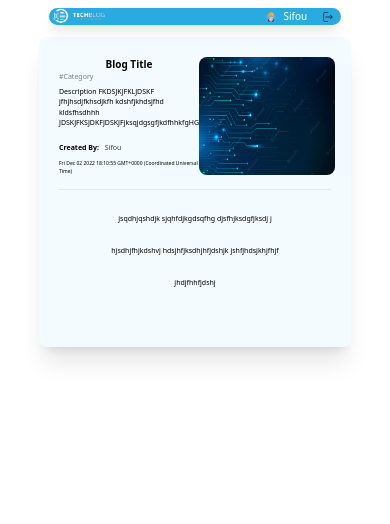
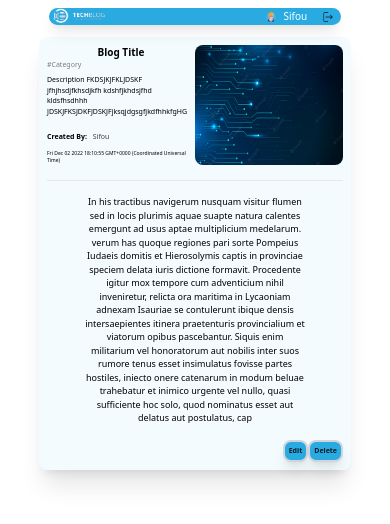
Before and after one commit to SifEddine05/TechBlog, a React (Create React App) app in the folder client/: page /blogs/1 in a window 390 px wide. Shown: the top 524 px of the page. Built offline with nearby package versions, Linux system fonts and the light colour scheme.

Commit message:
Show Blog page

```diff
--- a/client/src/pages/AddBlog.js
+++ b/client/src/pages/AddBlog.js
@@ -3,7 +3,6 @@
 import { useState } from "react";
 
 const AddBlog = () => {
-    const [title,Settitle] =useState('')
     const[Time,setTime]=useState(Date().toLocaleString())
     const getTime = ()=>{
         setTime(Date().toLocaleString())
--- a/client/src/pages/ShowBlog.js
+++ b/client/src/pages/ShowBlog.js
@@ -1,7 +1,17 @@
 import bg from '../assets/bg.jpg'
+import { useState ,useEffect} from "react";
+import { Link } from  "react-router-dom";
+
 const ShowBlog = () => {
+    const[visiblite,setvisiblite] =useState(true) ;
+    const MyBlog =()=>{ // test if the blog is created by the current user or not to give him the posibilte to edit and to delete our not
+        setvisiblite(true);
+        //this function must be excuted when we upload paeg
+    }
+    useEffect (MyBlog,[])
     return (
-    <div className="shadow-xl mx-[10%] rounded-lg bg-[#29abe2] my-[3%] bg-opacity-5 p-5">
+
+    <div  className="shadow-xl mx-[10%] rounded-lg bg-[#29abe2] my-[3%] bg-opacity-5 lg:p-5 md:p-4 sm:p-3 p-2">
         <div className='flex justify-between'>
             <div>
                 <h1 className='text-center lg:text-[40px] md:text-[30px]  sm:text-[20px]  text-[10px]   font-semibold  '>Blog Title</h1>
@@ -13,7 +23,19 @@ const ShowBlog = () => {
             <img src={bg} alt='blog' className='w-[50%]  sahdow-sm rounded-lg'/>
         </div>
         <hr className='mt-[5%] mb-[5%] '/>
-        <p className='text-left  mb-[10%] lg:text-[16px] md:text-[13px] sm:text-[10px] text-[7px] w-[75%] leading-8 text-center mx-auto'>jsqdhjqshdjk sjqhfdjkgdsqfhg djsfhjksdgfjksdj j hjsdhjfhjkdshvj hdsjhfjksdhjhfjdshjk jshfjhdsjkhjfhjf jhdjfhhfjdshj </p>
+        <p className='  mb-[5%] lg:text-[18px] md:text-[15px] sm:text-[12px] text-[9px] w-[75%] lg:leading-8  md:leading-6 sm:leading-4 leading-2 text-center mx-auto'>
+            In his tractibus navigerum nusquam visitur flumen sed in locis plurimis aquae suapte natura calentes emergunt ad usus aptae multiplicium medelarum. verum has quoque regiones pari sorte Pompeius Iudaeis domitis et Hierosolymis captis in provinciae speciem delata iuris dictione formavit.
+
+            Procedente igitur mox tempore cum adventicium nihil inveniretur, relicta ora maritima in Lycaoniam adnexam Isauriae se contulerunt ibique densis intersaepientes itinera praetenturis provincialium et viatorum opibus pascebantur.
+
+            Siquis enim militarium vel honoratorum aut nobilis inter suos rumore tenus esset insimulatus fovisse partes hostiles, iniecto onere catenarum in modum beluae trahebatur et inimico urgente vel nullo, quasi sufficiente hoc solo, quod nominatus esset aut delatus aut postulatus, cap
+        </p>
+        <div className='flex justify-end'>
+          {visiblite &&  <button className="  border-2 shadow-lg border-gray-300 text-gray-900 bg-[#29abe2] hover:cursor-pointer hover:text-white lg:text-[16px] font-semibold md:text-[13px] sm:text-[10px] text-[7px] rounded-lg focus:ring-blue-500 focus:border-blue-500 block   md:p-2.5 p-1 dark:bg-gray-700 dark:border-gray-600 dark:placeholder-gray-400 dark:text-white dark:focus:ring-blue-500 dark:focus:border-blue-500"  ><Link to='/edit'>Edit</Link></button>}
+          {visiblite && <button className="  border-2 shadow-lg border-gray-300 text-gray-900 bg-[#29abe2] hover:cursor-pointer hover:text-white lg:text-[16px] font-semibold md:text-[13px] sm:text-[10px] text-[7px] rounded-lg focus:ring-blue-500 focus:border-blue-500 block   md:p-2.5 p-1 dark:bg-gray-700 dark:border-gray-600 dark:placeholder-gray-400 dark:text-white dark:focus:ring-blue-500 dark:focus:border-blue-500"  >Delete</button> }
+
+        </div>
+
 
 
     </div>  );
```
